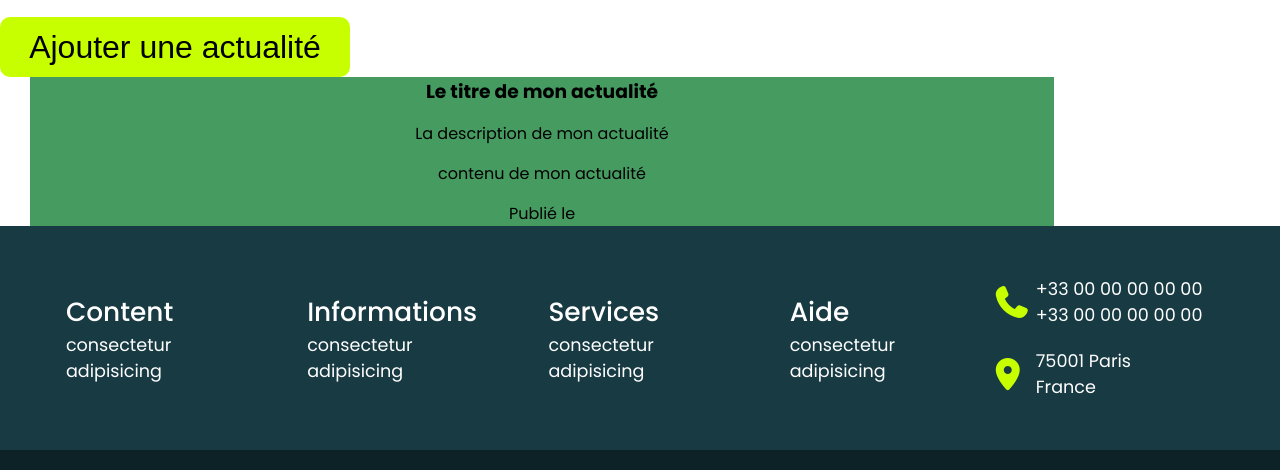
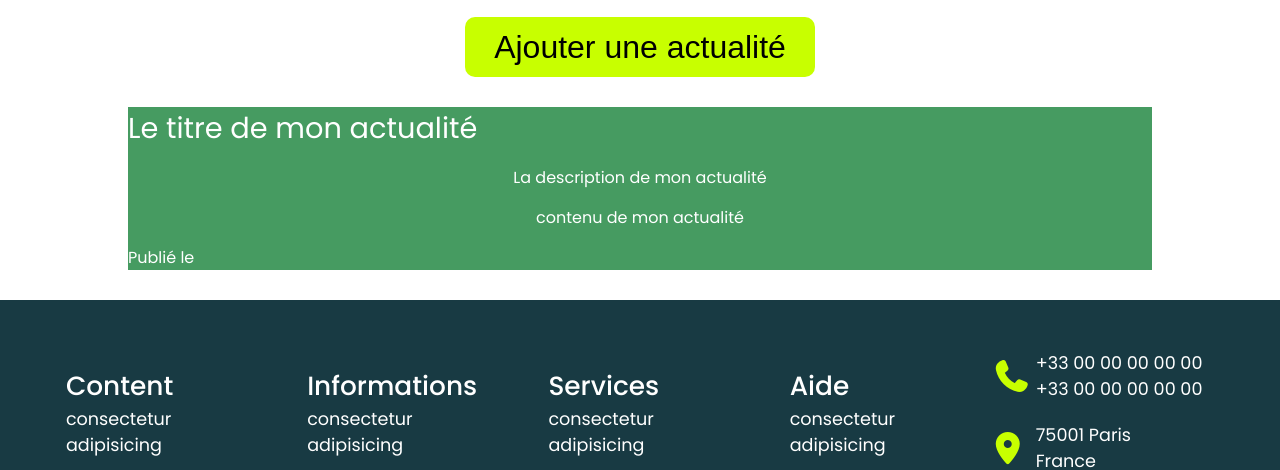
Before and after one commit to misska77/agenceco-website, a plain HTML site: page blog.html in a window 1280 px wide. Shown: the part 211-681 px from the top of the page. Drawn offline with Linux system fonts and the light colour scheme.

Commit message:
rajout margin sur conteneur actualités

```diff
--- a/blog.html
+++ b/blog.html
@@ -36,14 +36,16 @@
     </header>
     <main>
         <h2>Nos Actualités</h2>
-        <div class="conteneur-nos-actualites"></div>
-        <button class="ajout-actualite">Ajouter une actualité</button>
-        <section id="news-list"><!--page qui accueillera dynamiquement les actualites!-->
-        <div class="conteneur-actualites">
-            <h3>Le titre de mon actualité</h3>
-            <p><span class="description-actualite">La description de mon actualité</span></p>
-            <p><span class="content-actualite">contenu de mon actualité</span></p>
-            <p><span class="date-pubilcation">Publié le</span></p>
+        <div class="conteneur-nos-actualites">
+
+            <section id="news-list">
+                <button class="ajout-actualite">Ajouter une actualité</button>
+                <div class="details-actualites">
+                    <h3>Le titre de mon actualité</h3>
+                    <p>La description de mon actualité</span></p>
+                    <p>contenu de mon actualité</span></p>
+                    <p class="date-publication">Publié le</p>
+                </div>
         </div>
         </section>
         <div class="bandeau-pied">
--- a/pageactualites.css
+++ b/pageactualites.css
@@ -68,11 +68,13 @@ h2 {
   margin-top: 30px;
   margin-bottom: 20px;
 }
+
 .conteneur-nos-actualites {
     display:flex;
     flex-direction: column;
     justify-content: center;
     align-items: center;
+    width:100%;
 }
 
 .ajout-actualite {
@@ -88,15 +90,37 @@ h2 {
   font-weight: 500;
 }
 
-.conteneur-actualites {
+#news-list {
   display: flex;
   flex-direction: column;
   justify-content: center;
   align-items: center;
+  width: 100%;
+}
+
+.details-actualites {
+  display: flex;
+  flex-direction: column;
+  justify-content: center;
   background-color:#469b61;
-  margin: 0 30px;
+  color: white;
+  margin:30px;
   width: 80%;
   gap: 15px;
+}
+
+h3 {
+  font-size: 1.8em;
+  font-weight: 400;
+  text-align: left;
+}
+
+p  {
+  text-align: center;
+}
+
+.date-publication {
+  text-align: left;
 }
 
 .bandeau-pied {
@@ -321,3 +345,4 @@ footer div {
     top: 135px;
     margin: 0px;
   }
+}
--- a/style.css
+++ b/style.css
@@ -213,13 +213,15 @@ p {
   display: flex ;
   flex-direction: column;
   align-items: center;
+  margin: 30px;
 }
+
 .conteneurActualites {
   display: flex;
   flex-direction: column;
   justify-content: center;
   align-items: center;
-  width: 80%;
+  width: 85%;
   gap: 15px;
 }
 
```
